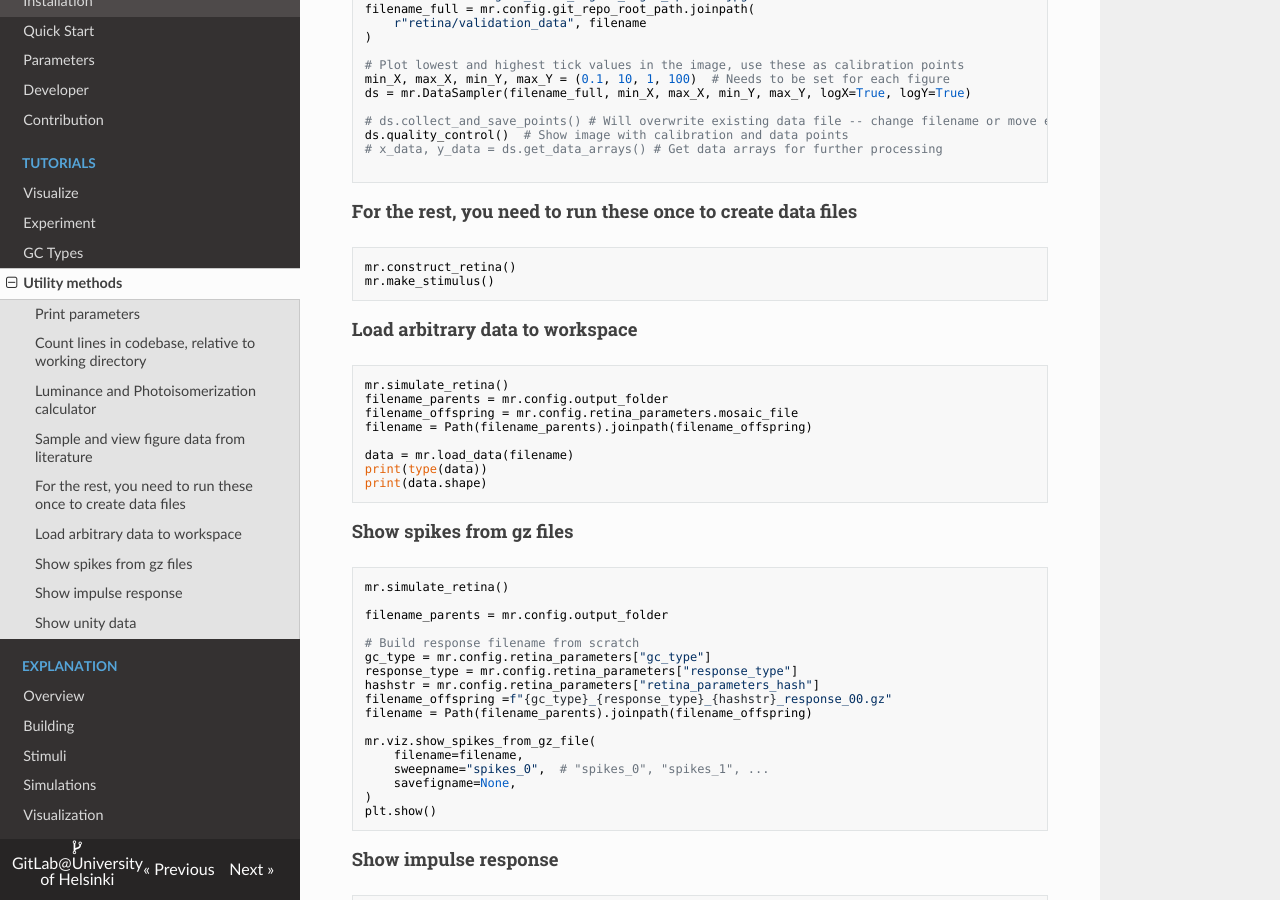
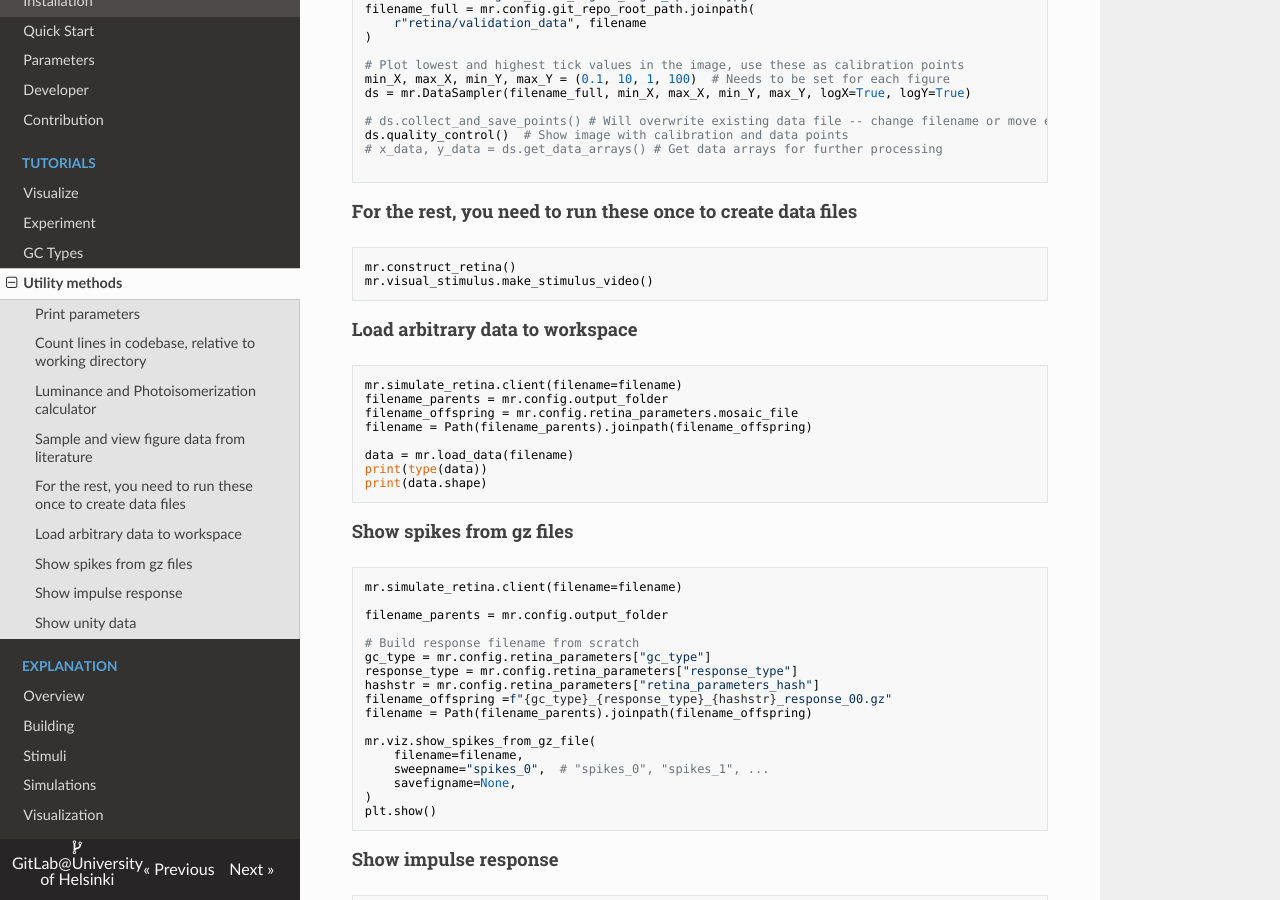
Before and after one commit to VisualNeuroscience-UH/macaqueretina, an MkDocs documentation site: the page built from docs/src/example_utility_methods.md, in a window 1280 px wide and 900 px high, scrolled down 1022 px. Built offline with MkDocs 1.6.1, drawn with Linux system fonts in a browser that asks for light colours; nearby versions of some CDN libraries.

````diff
--- a/docs/src/example_utility_methods.md
+++ b/docs/src/example_utility_methods.md
@@ -69,12 +69,12 @@ ds.quality_control()  # Show image with calibration and data points
 #### For the rest, you need to run these once to create data files
 ```python
 mr.construct_retina()
-mr.make_stimulus()
+mr.visual_stimulus.make_stimulus_video()
 ```
 
 #### Load arbitrary data to workspace
 ```python
-mr.simulate_retina()
+mr.simulate_retina.client(filename=filename)
 filename_parents = mr.config.output_folder
 filename_offspring = mr.config.retina_parameters.mosaic_file
 filename = Path(filename_parents).joinpath(filename_offspring)
@@ -86,7 +86,7 @@ print(data.shape)
 
 #### Show spikes from gz files
 ```python
-mr.simulate_retina()
+mr.simulate_retina.client(filename=filename)
 
 filename_parents = mr.config.output_folder
 
````
Also changed, not shown: docs/src/example_gc_types.md (+2 -2 lines), docs/src/example_visualize.md (+2 -2 lines), docs/src/quickstart.md (+2 -2 lines), 5 other files.
